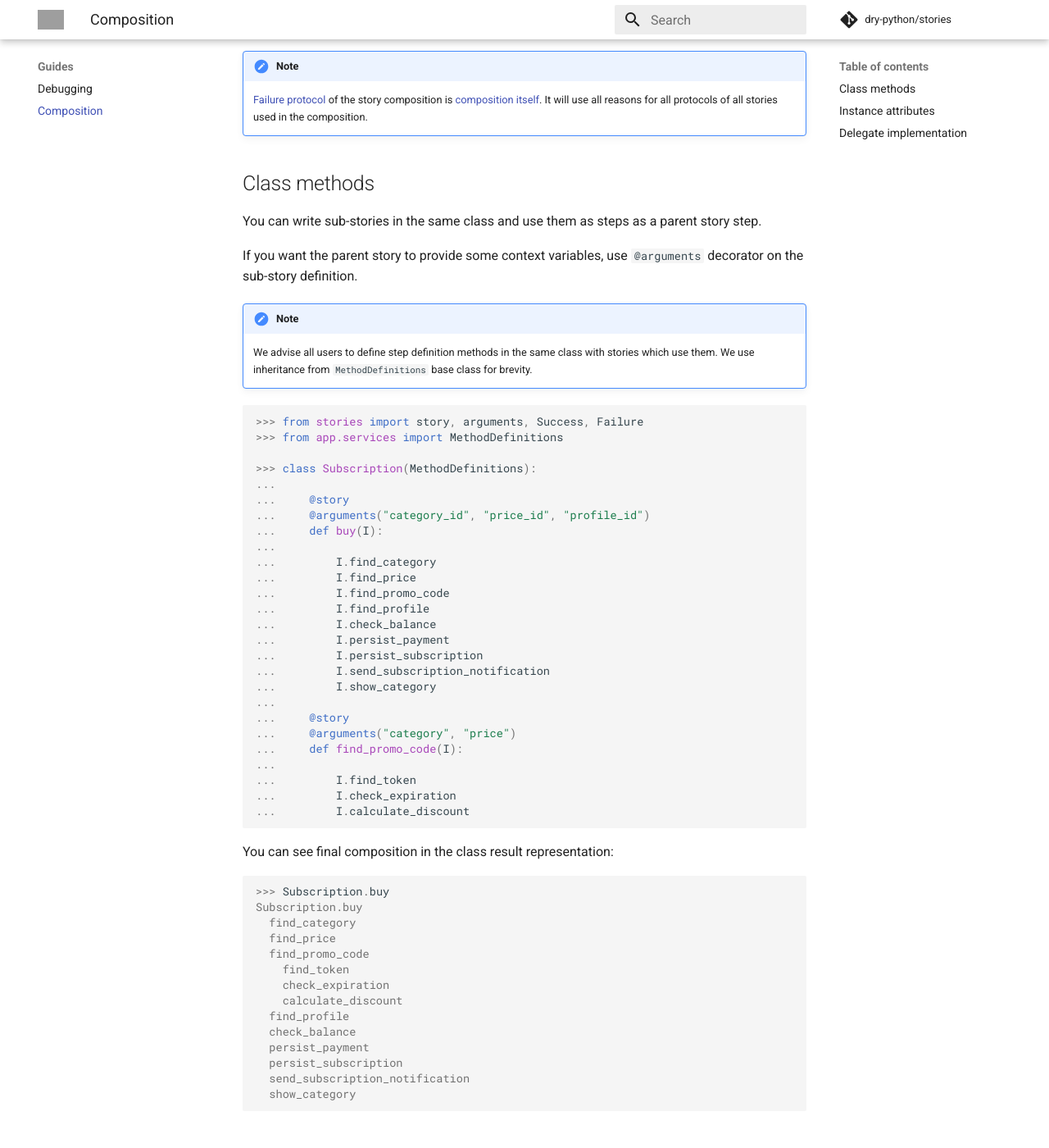
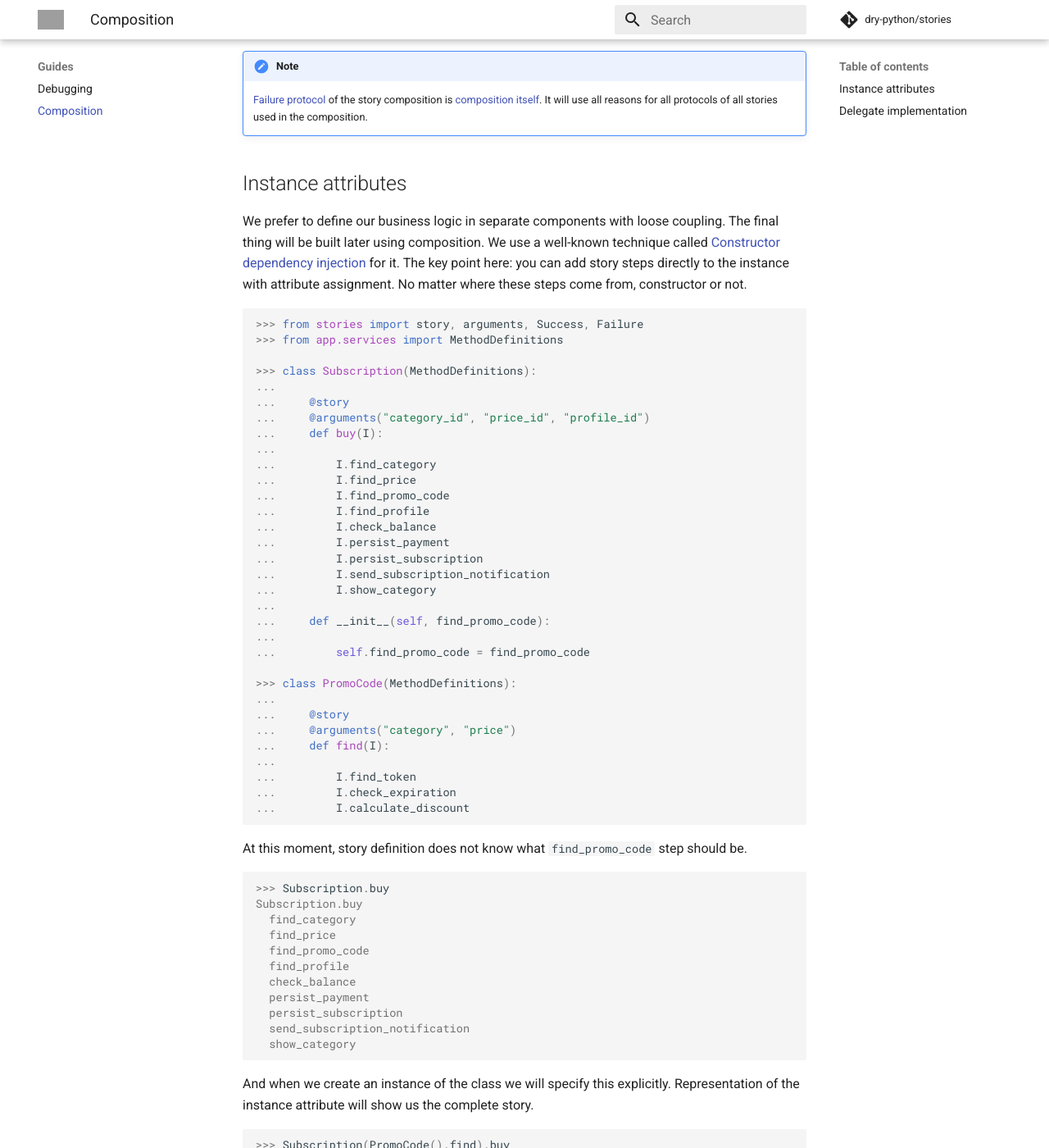
Before and after one commit to proofit404/stories, an MkDocs documentation site: the page built from docs/composition.md, in a window 1280 px wide and 1400 px high, scrolled down 305 px. Shown: the whole window at 82% size. Built offline with MkDocs 1.6.1 and Material for MkDocs 9.7.7, drawn with Linux system fonts in a browser that asks for light colours; comment, search, counter and statistics services are not loaded; some of the changed text lies outside the part shown; grey boxes are pictures that could not be loaded.

Commit message:
docs: remove mentions of the stories defined within the same class

````diff
--- a/docs/composition.md
+++ b/docs/composition.md
@@ -13,72 +13,6 @@ There are several ways to do it.
     [composition itself](failure_protocol.md#composition). It will use all
     reasons for all protocols of all stories used in the composition.
 
-## Class methods
-
-You can write sub-stories in the same class and use them as steps as a
-parent story step.
-
-If you want the parent story to provide some context variables, use
-`@arguments` decorator on the sub-story definition.
-
-!!! note
-
-    We advise all users to define step definition methods in the same
-    class with stories which use them.  We use inheritance from
-    `MethodDefinitions` base class for brevity.
-
-```pycon
-
->>> from stories import story, arguments, Success, Failure
->>> from app.services import MethodDefinitions
-
->>> class Subscription(MethodDefinitions):
-...
-...     @story
-...     @arguments("category_id", "price_id", "profile_id")
-...     def buy(I):
-...
-...         I.find_category
-...         I.find_price
-...         I.find_promo_code
-...         I.find_profile
-...         I.check_balance
-...         I.persist_payment
-...         I.persist_subscription
-...         I.send_subscription_notification
-...         I.show_category
-...
-...     @story
-...     @arguments("category", "price")
-...     def find_promo_code(I):
-...
-...         I.find_token
-...         I.check_expiration
-...         I.calculate_discount
-
-```
-
-You can see final composition in the class result representation:
-
-```pycon
-
->>> Subscription.buy
-Subscription.buy
-  find_category
-  find_price
-  find_promo_code
-    find_token
-    check_expiration
-    calculate_discount
-  find_profile
-  check_balance
-  persist_payment
-  persist_subscription
-  send_subscription_notification
-  show_category
-
-```
-
 ## Instance attributes
 
 We prefer to define our business logic in separate components with loose
@@ -132,7 +69,7 @@ step should be.
 Subscription.buy
   find_category
   find_price
-  find_promo_code ??
+  find_promo_code
   find_profile
   check_balance
   persist_payment
````
Also changed, not shown: other parts of docs/composition.md (+3 -0 lines), docs/definition.md (+26 -10 lines), docs/execution.md (+128 -80 lines), docs/failure_protocol.md (+0 -68 lines).
